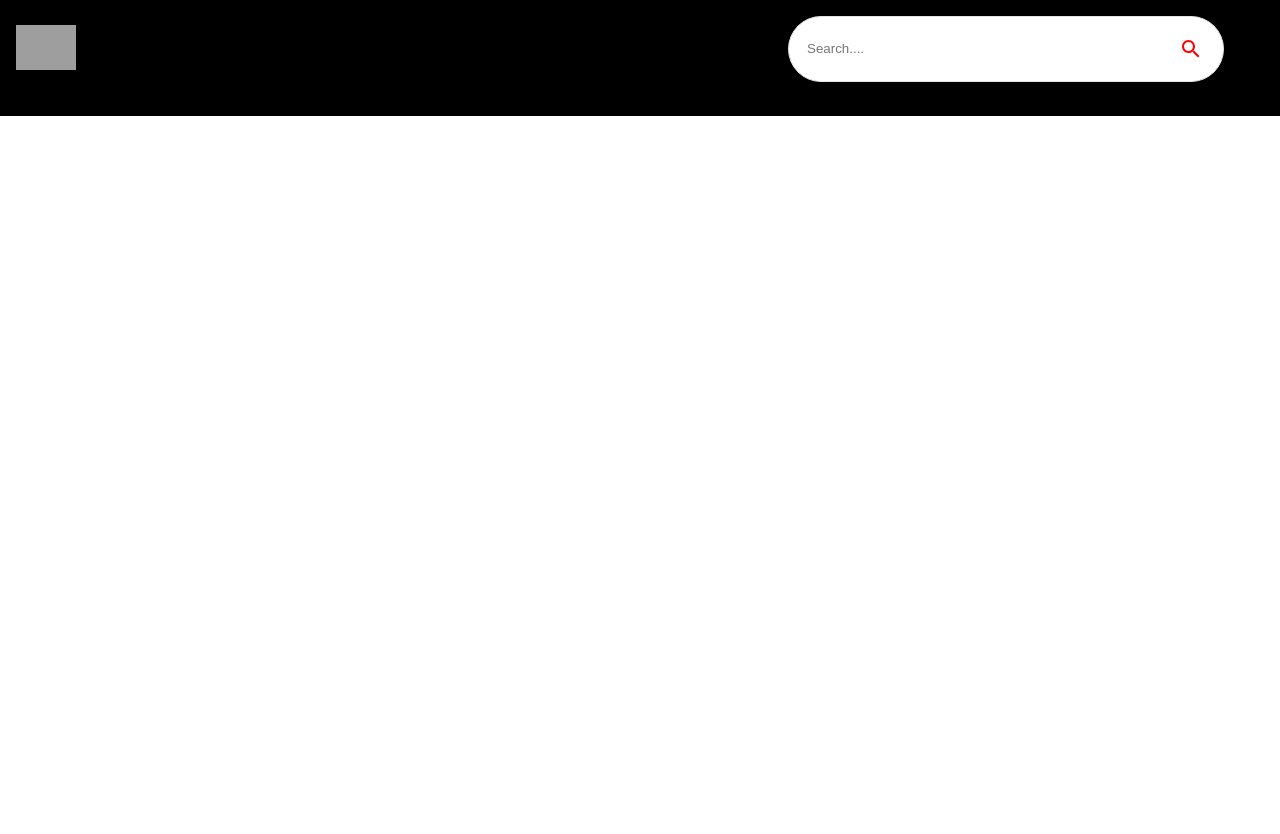
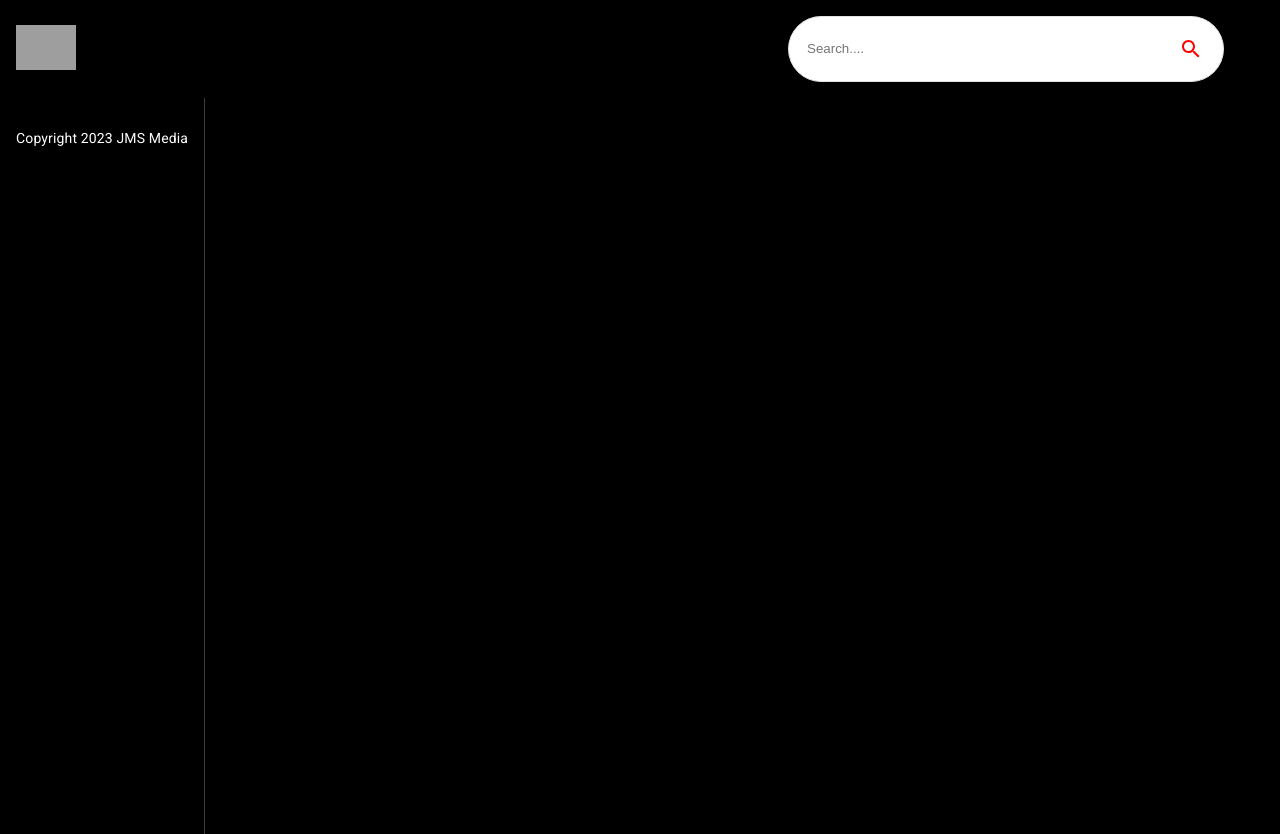
Before and after one commit to dato94/youtube_clone, a React (Create React App) app: page / in a window 1280 px wide. Before the commit the page ends 800 px from the top, so only its background shows below. Built offline with nearby package versions, Linux system fonts and the light colour scheme; grey boxes are pictures that could not be loaded; the HTML template or start-up script is replaced by a standard one.

Commit message:
Feed: box, stack and typography

```diff
--- a/src/components/Feed.jsx
+++ b/src/components/Feed.jsx
@@ -1,8 +1,20 @@
-import React from 'react'
+import { useState, useEffect } from 'react';
+import { Box, Stack, Typography } from '@mui/material';
 
 const Feed = () => {
   return (
-    <div>Feed</div>
+    <Stack sx={{ flexDirection: { sx: "column", md: "row" } }}>
+      <Box sx={{ height: { sx: "auto", md: "92vh" }, borderRight: "1px solid #3d3d3d", px: { sx: 0, md: 2} }}>
+        Sidebar
+
+
+        <Typography className='copyright'
+                    variant='body2'
+                    sx={{ mt: 1.5, color: "#fff"}}>
+          Copyright 2023 JMS Media
+        </Typography>
+      </Box>
+    </Stack>
   )
 }
 
```
